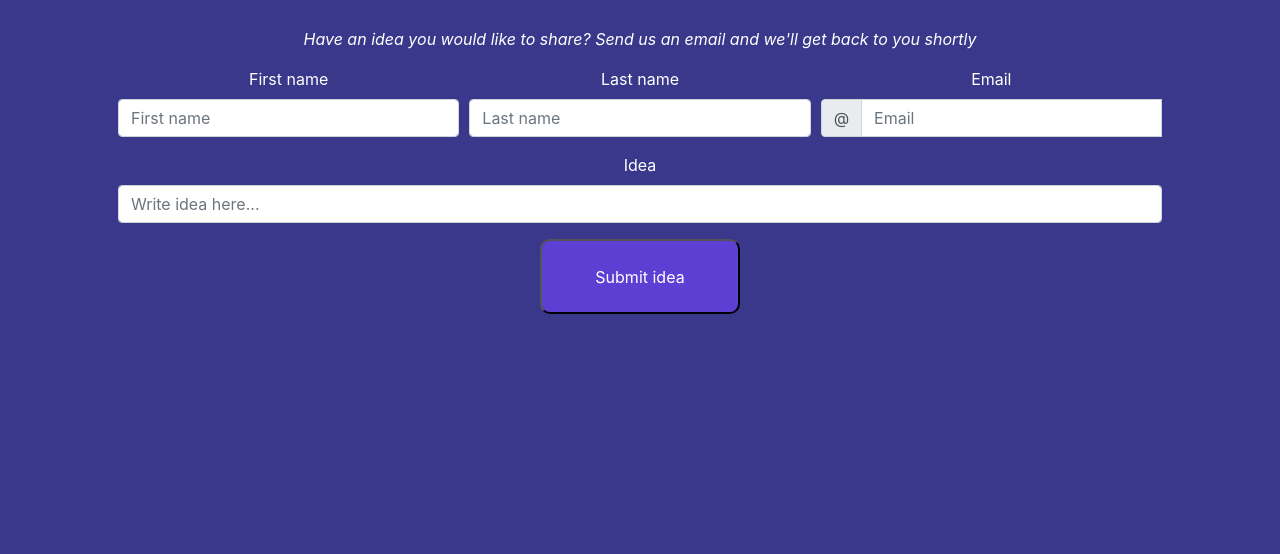
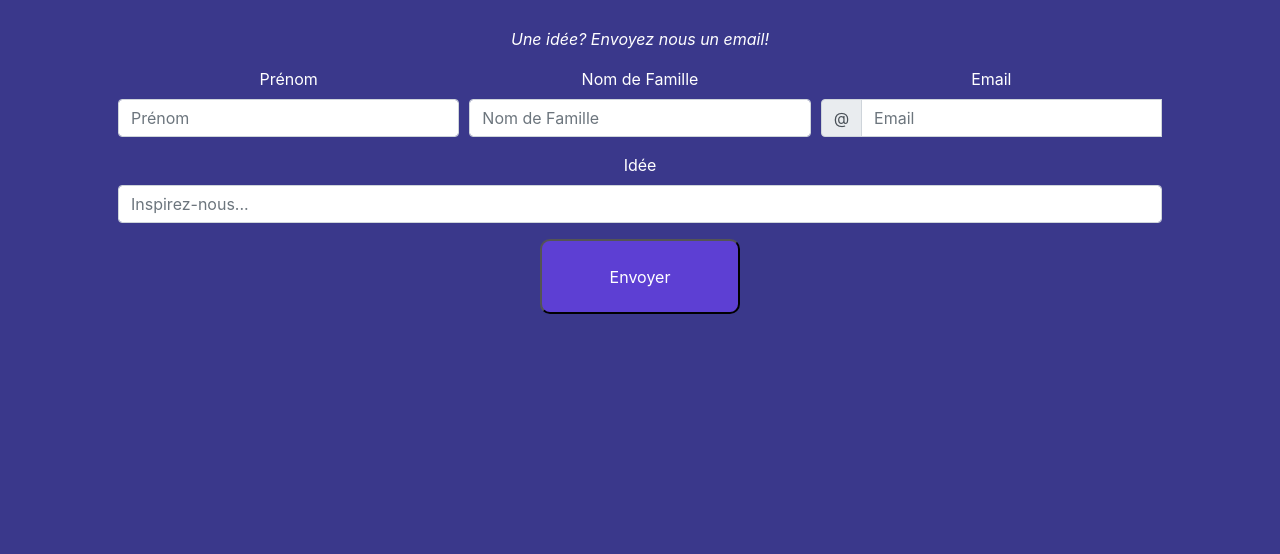
Before and after one commit to Lilou-coder/Projet-NSI, a Flask app: page /contacteznous in a window 1280 px wide. Shown: the part 132-686 px from the top of the page. Run offline with Flask 2, Linux system fonts and the light colour scheme; the visitor is signed in with stand-in values (Sample User, id 1); some libraries are stand-ins or nearby versions.

Commit message:
Add files via upload

```diff
--- a/finance/templates/admin.html
+++ b/finance/templates/admin.html
@@ -22,11 +22,11 @@
 
         <thead>
             <tr>
-                <th class="text-start" style="color:white" >Your Game code is {{gamecode}}</th>
+                <th class="text-start" style="color:white" >Ton code est: {{gamecode}}</th>
             </tr>
         </thead><thead>
             <tr>
-                <th class="text-start" style="color: white">Players</th>
+                <th class="text-start" style="color: white">Joueurs</th>
             </tr>
         </thead>
         {% for player in players %}
@@ -36,7 +36,7 @@
         {% endfor %}
     </table>
     <form action="" method="post">
-        <button class="btn btn-primary"> Start game</button>
+        <button class="btn btn-primary"> Commence</button>
     </form>
 
 {% endblock %}
--- a/finance/templates/contacteznous.html
+++ b/finance/templates/contacteznous.html
@@ -5,21 +5,21 @@
 {% endblock %}
 
 {% block main %}
-    <p style="color: white"><i> Have an idea you would like to share? Send us an email and we'll get back to you shortly</i></p>
+    <p style="color: white"><i> Une idée? Envoyez nous un email!</i></p>
     <form action="/contacteznous" method="post" class="needs-validation">
         <div class="form-row">
             <div class="col-md-4 mb-3">
-                <label for="validationCustom01" style="color: white">First name</label>
-                <input type="text" class="form-control" name="first_name" placeholder="First name" required>
+                <label for="validationCustom01" style="color: white">Prénom</label>
+                <input type="text" class="form-control" name="first_name" placeholder="Prénom" required>
                 <div class="valid-feedback">
-                    Looks good!
+                    Super!
                 </div>
             </div>
             <div class="col-md-4 mb-3">
-                <label for="validationCustom02" style="color: white">Last name</label>
-                <input type="text" class="form-control" name="last_name" placeholder="Last name" required>
+                <label for="validationCustom02" style="color: white">Nom de Famille</label>
+                <input type="text" class="form-control" name="last_name" placeholder="Nom de Famille" required>
                 <div class="valid-feedback">
-                    Looks good!
+                    Super!
                 </div>
             </div>
             <div class="col-md-4 mb-3">
@@ -30,19 +30,19 @@
                     </div>
                     <input type="text" class="form-control" name="email" placeholder="Email" aria-describedby="inputGroupPrepend" required>
                     <div class="invalid-feedback">
-                        Please submit an email.
+                        Veulez rentrer votre email.
                     </div>
                 </div>
             </div>
         </div>
         <div class="form-group">
-            <label for="exampleFormControlTextarea1" style="color: white">Idea</label>
-            <input class="form-control" name="idea" rows="3" placeholder="Write idea here..." required></input>
+            <label for="exampleFormControlTextarea1" style="color: white">Idée</label>
+            <input class="form-control" name="idea" rows="3" placeholder="Inspirez-nous..." required></input>
             <div class="invalid-feedback">
-                Please provide an idea.
+                Veulez remplir cette case.
             </div>
         </div>
     </form>
 
-<button type="submit" name="feedbackform" style="background-color: #5D3FD3; border-radius: 10px ;width: 200px; height: 75px; color:white">Submit idea</button>
+<button type="submit" name="feedbackform" style="background-color: #5D3FD3; border-radius: 10px ;width: 200px; height: 75px; color:white">Envoyer</button>
 {% endblock %}
--- a/finance/templates/creategame.html
+++ b/finance/templates/creategame.html
@@ -23,7 +23,7 @@
     <input autocomplete="off" autofocus class="form-control" name="time" placeholder="entre 5 et 20 secondes" min="3" max="20" type="number"
     style="background: rgba(141, 168, 236, 0.915) ; border-color: black; color: black">
 
-    <button class="btn btn-primary" type="submit">Submit</button>
+    <button class="btn btn-primary" type="submit">Jouer</button>
 
 
 </form>
--- a/finance/templates/game.html
+++ b/finance/templates/game.html
@@ -31,10 +31,10 @@
 
 
     {% if progress == -1 %}
-    <h1>Please wait for the game to start.</h1>
+    <h1 style="color:white">Attendez que le jeu commence.</h1>
     {% else %}
         <header style="color:white; font-weight: bold ; padding: 20px 20px; text-align: right;">
-            Your score is: {{score}} </header>
+            Score: {{score}} </header>
         <table style="color:white; font-size: 30px ; margin: auto; margin-top:20px; margin-bottom: 80px; font-family:'Lucida Sans', 'Lucida Sans Regular', 'Lucida Grande', 'Lucida Sans Unicode', Geneva, Verdana, sans-serif;">
             <thead>
                 <tr>
--- a/finance/templates/layout.html
+++ b/finance/templates/layout.html
@@ -44,13 +44,13 @@
                     <ul class="navbar-nav ml-auto mt-2">
                         <li class="nav-item"><a class="nav-link" href="/jouer">Jouer</a></li>
                         <li class="nav-item"><a class="nav-link" href="/contacteznous">Contactez-nous</a></li>
-                        <li class="nav-item"><a class="nav-link" href="/logout">Log Out</a></li>
-                        <li class="nav-item"><a class="nav-link" href="http://127.0.0.1:5000">Homepage</a></li>
+                        <li class="nav-item"><a class="nav-link" href="/logout">Déconnexion</a></li>
+                        <li class="nav-item"><a class="nav-link" href="http://127.0.0.1:5000">Accueil</a></li>
                     </ul>
                 {% else %}
                     <ul class="navbar-nav ml-auto mt-2">
-                        <li class="nav-item"><a class="nav-link" href="/register">Register</a></li>
-                        <li class="nav-item"><a class="nav-link" href="/login">Log In</a></li>
+                        <li class="nav-item"><a class="nav-link" href="/register">S'inscrire</a></li>
+                        <li class="nav-item"><a class="nav-link" href="/login">Se connecter</a></li>
                     </ul>
                 {% endif %}
             </div>
--- a/finance/templates/login.html
+++ b/finance/templates/login.html
@@ -10,13 +10,13 @@
 
     <form action="/login" method="post" style="width: 300px" class="centrer-horizontalement" >
         <div class="form-group" >
-            <input autocomplete="off" autofocus class="form-control" name="username" placeholder="Username" type="text"
+            <input autocomplete="off" autofocus class="form-control" name="username" placeholder="Identifiant" type="text"
             style="background: rgba(141, 168, 236, 0.915) ; border-color: black; color: black">
           </div>
           <div class="form-group">
-            <input class="form-control" name="password" placeholder="Password" type="password"
+            <input class="form-control" name="password" placeholder="Mot de Passe" type="password"
             style="background: rgba(141, 168, 236, 0.915) ; border-color: black; color: black">
         </div>
-        <button class="btn btn-primary" type="submit" style=" background: rgba(69, 154, 228, 0.915) ; border-color: rgb(0, 0, 0); color: rgb(255, 255, 255)">Log In</button>
+        <button class="btn btn-primary" type="submit" style=" background: rgba(69, 154, 228, 0.915) ; border-color: rgb(0, 0, 0); color: rgb(255, 255, 255)">Se connecter</button>
     </form>
 {% endblock %}
```
Also changed, not shown: finance/templates/register.html (+4 -4 lines).
